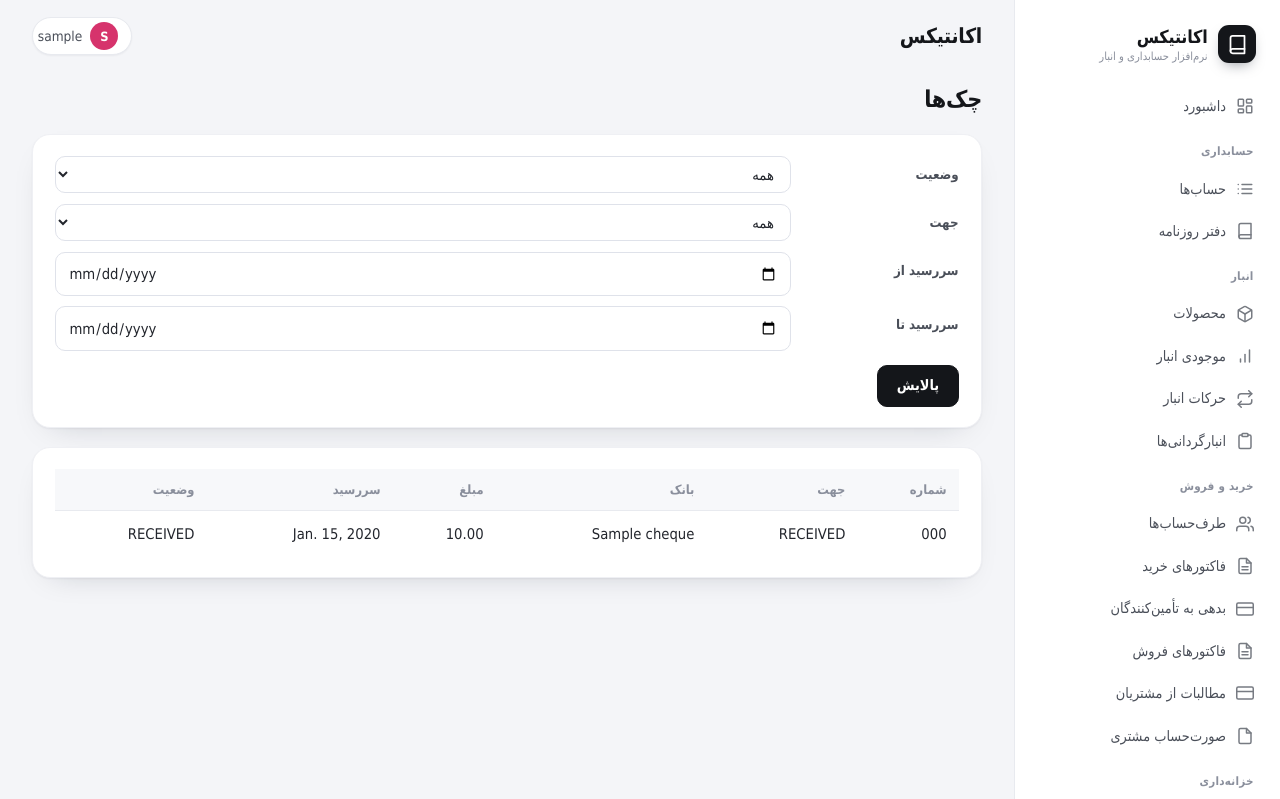
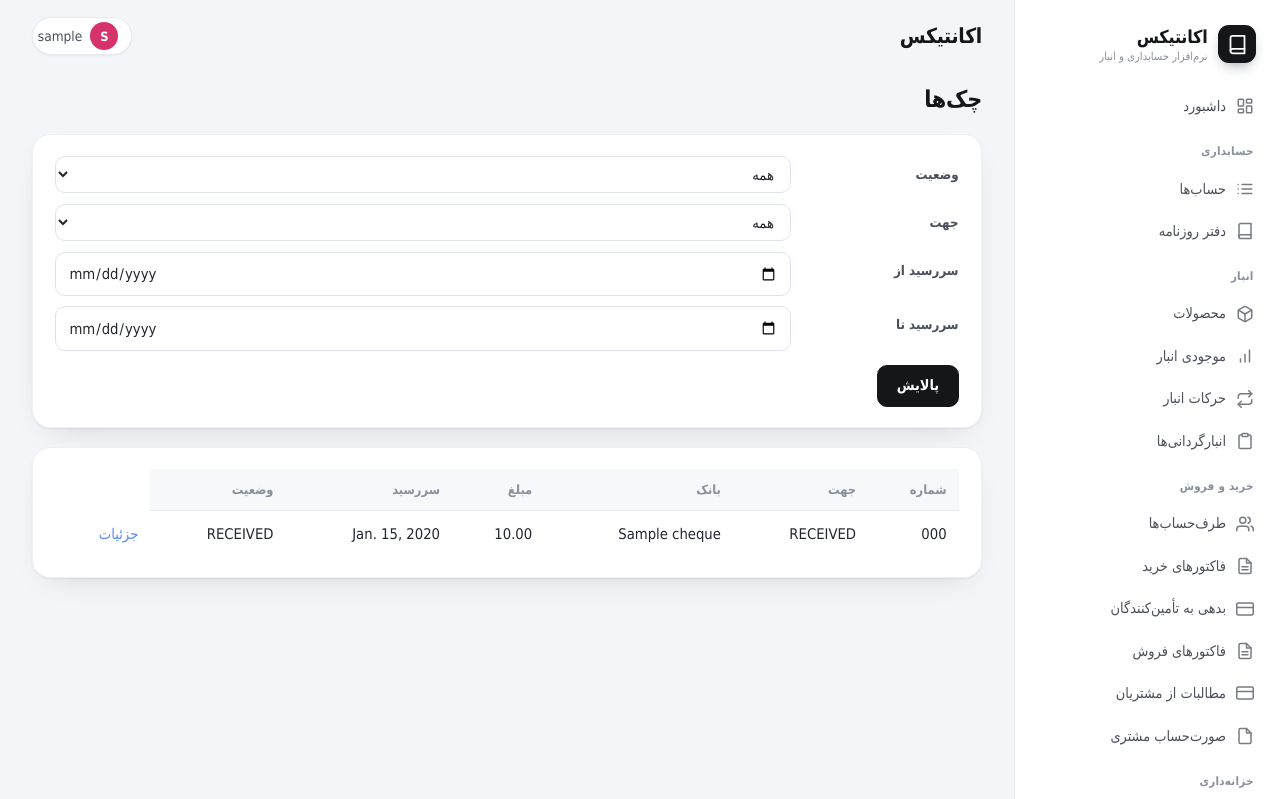
Before and after one commit to zeroexlive/Accountix, a Django app: page /treasury/cheques/ in a window 1280 px wide. Shown: the part 52-851 px from the top of the page. Run offline with Django 5.2, Linux system fonts and the light colour scheme; a user stored in the database is signed in; tables that the repository leaves empty hold one stand-in row (values such as "Sample post").

Commit message:
Sprint 12: sync backend/templates/treasury/cheque_list.html

```diff
--- a/backend/templates/treasury/cheque_list.html
+++ b/backend/templates/treasury/cheque_list.html
@@ -7,5 +7,5 @@
 <label>سررسید تا</label><input type="date" name="date_to" value="{{ request.GET.date_to }}">
 <button type="submit">پالایش</button></form></div>
 {% if cheques %}<div class="card"><table><tr><th>شماره</th><th>جهت</th><th>بانک</th><th>مبلغ</th><th>سررسید</th><th>وضعیت</th></tr>
-{% for c in cheques %}<tr><td>{{ c.cheque_number }}</td><td>{{ c.direction }}</td><td>{{ c.bank_name }}</td><td>{{ c.amount }}</td><td>{{ c.due_date }}</td><td>{{ c.status }}</td></tr>{% endfor %}
+{% for c in cheques %}<tr><td>{{ c.cheque_number }}</td><td>{{ c.direction }}</td><td>{{ c.bank_name }}</td><td>{{ c.amount }}</td><td>{{ c.due_date }}</td><td>{{ c.status }}</td><td><a href="{% url 'cheque_detail' c.pk %}">جزئیات</a></td></tr>{% endfor %}
 </table>{% include "_pagination.html" %}</div>{% else %}<p class="empty">چکی یافت نشد.</p>{% endif %}{% endblock %}
```
